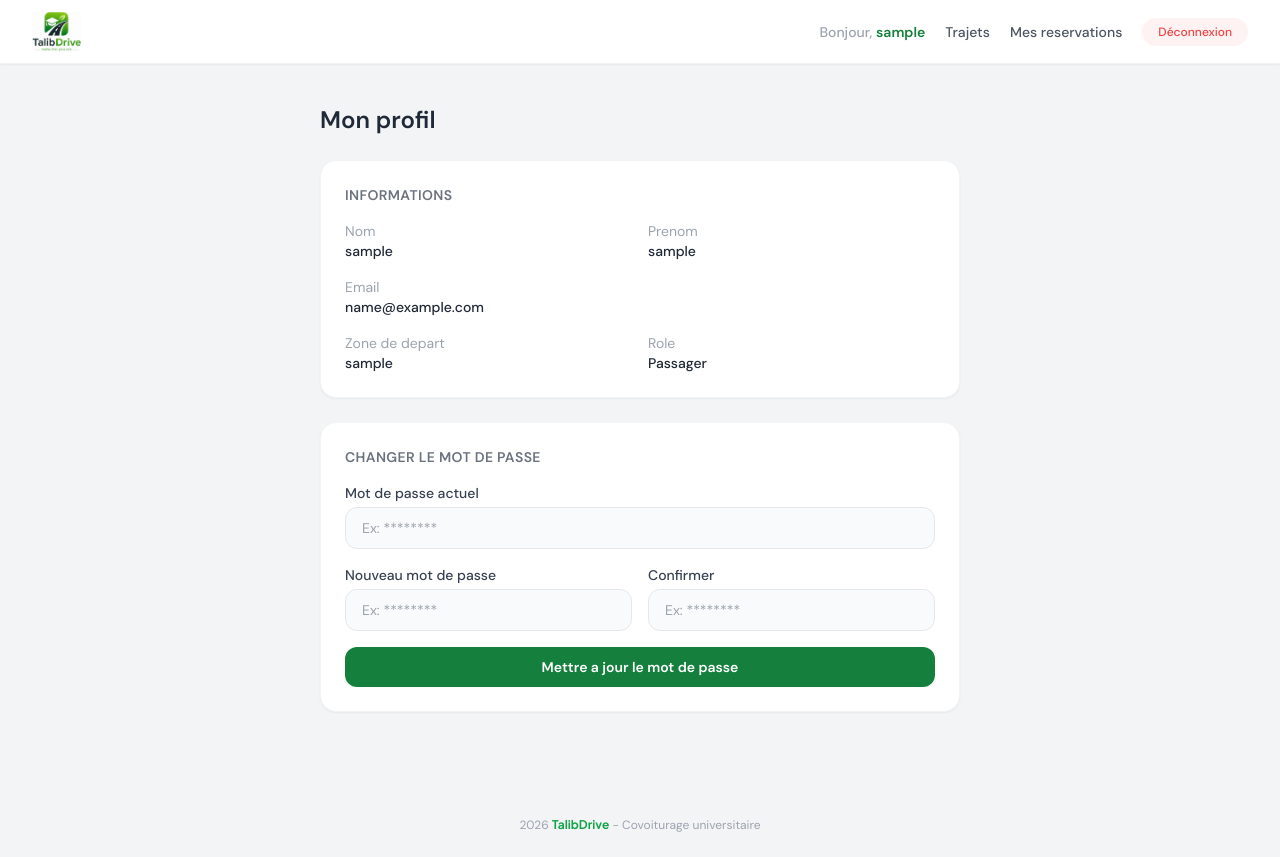
After one commit to ahmedhl-dev/talibdrive, a Flask app: page /profil in a window 1280 px wide. The commit adds this page. Run offline with Flask 3, Linux system fonts and the light colour scheme; the visitor is signed in with stand-in values (Sample User, id 1); some libraries are stand-ins or nearby versions.

Commit message:
Add reviews/ratings feature (Avis), forgot password, profile page, admin table width fix, password strength border colors, fix tests for email verification

```diff
--- a/app/__init__.py
+++ b/app/__init__.py
@@ -27,11 +27,13 @@ def create_app():
     from app.routes.trajets import trajets
     from app.routes.reservations import reservations
     from app.routes.admin import admin
+    from app.routes.avis import avis
 
     app.register_blueprint(auth)
     app.register_blueprint(trajets)
     app.register_blueprint(reservations)
     app.register_blueprint(admin)
+    app.register_blueprint(avis)
 
     with app.app_context():
         from app import models
--- a/app/routes/admin.py
+++ b/app/routes/admin.py
@@ -1,7 +1,7 @@
 from flask import Blueprint, render_template, redirect, url_for, flash
 from flask_login import login_required, current_user
 from app import db
-from app.models import User, Trajet, Reservation, TrajetLog
+from app.models import User, Trajet, Reservation, TrajetLog, Avis
 from werkzeug.security import generate_password_hash
 from flask import request
 from functools import wraps
@@ -24,7 +24,8 @@ def index():
     users = User.query.all()
     trajets = Trajet.query.all()
     reservations = Reservation.query.all()
-    return render_template("admin/index.html", users=users, trajets=trajets, reservations=reservations)
+    avis_signales = Avis.query.filter(Avis.note <= 2).order_by(Avis.created_at.desc()).all()
+    return render_template("admin/index.html", users=users, trajets=trajets, reservations=reservations, avis_signales=avis_signales)
 
 @admin.route("/supprimer/user/<int:user_id>", methods=["POST"])
 @login_required
--- a/app/routes/auth.py
+++ b/app/routes/auth.py
@@ -6,7 +6,8 @@ from flask_login import login_user, logout_user, login_required, current_user
 from werkzeug.security import generate_password_hash, check_password_hash
 from app import db, limiter
 from app.models import User
-from app.email_utils import send_verification_email
+from app.email_utils import send_verification_email, send_reset_email
+from werkzeug.security import generate_password_hash as _gph
 
 auth = Blueprint('auth', __name__)
 
@@ -180,3 +181,98 @@ def login():
 def logout():
     logout_user()
     return redirect(url_for('auth.login'))
+
+
+@auth.route('/mot-de-passe-oublie', methods=['GET', 'POST'])
+@limiter.limit("10 per hour")
+def mot_de_passe_oublie():
+    if request.method == 'POST':
+        email = request.form.get('email', '').strip().lower()
+        user = User.query.filter_by(email=email).first()
+
+        if user:
+            code = generate_code()
+            user.reset_code = code
+            user.reset_code_expiration = datetime.now(timezone.utc) + timedelta(minutes=15)
+            db.session.commit()
+            send_reset_email(user.email, user.prenom, code)
+
+        session['pending_reset_email'] = email
+        flash("Si ce compte existe, un code de reinitialisation a ete envoye.", "success")
+        return redirect(url_for('auth.reinitialiser_mot_de_passe'))
+
+    return render_template('auth/mot_de_passe_oublie.html')
+
+
+@auth.route('/reinitialiser-mot-de-passe', methods=['GET', 'POST'])
+@limiter.limit("15 per hour")
+def reinitialiser_mot_de_passe():
+    email = session.get('pending_reset_email')
+    if not email:
+        flash('Session expiree. Recommencez.', 'error')
+        return redirect(url_for('auth.mot_de_passe_oublie'))
+
+    if request.method == 'POST':
+        code_entre = request.form.get('code', '').strip()
+        nouveau_mdp = request.form.get('nouveau_mdp', '')
+        confirmer_mdp = request.form.get('confirmer_mdp', '')
+
+        user = User.query.filter_by(email=email).first()
+        if not user:
+            flash('Utilisateur introuvable.', 'error')
+            return redirect(url_for('auth.mot_de_passe_oublie'))
+
+        if not user.reset_code_expiration or datetime.now(timezone.utc) > user.reset_code_expiration.replace(tzinfo=timezone.utc):
+            flash('Le code a expire. Demandez un nouveau code.', 'error')
+            return redirect(url_for('auth.mot_de_passe_oublie'))
+
+        if code_entre != user.reset_code:
+            flash('Code incorrect.', 'error')
+            return redirect(url_for('auth.reinitialiser_mot_de_passe'))
+
+        if len(nouveau_mdp) < 8:
+            flash('Le mot de passe doit contenir au moins 8 caracteres.', 'error')
+            return redirect(url_for('auth.reinitialiser_mot_de_passe'))
+
+        if nouveau_mdp != confirmer_mdp:
+            flash('Les mots de passe ne correspondent pas.', 'error')
+            return redirect(url_for('auth.reinitialiser_mot_de_passe'))
+
+        user.mot_de_passe = _gph(nouveau_mdp)
+        user.reset_code = None
+        user.reset_code_expiration = None
+        db.session.commit()
+        session.pop('pending_reset_email', None)
+
+        flash('Mot de passe reinitialise avec succes. Connectez-vous.', 'success')
+        return redirect(url_for('auth.login'))
+
+    return render_template('auth/reinitialiser_mot_de_passe.html', email=email)
+
+
+@auth.route('/profil', methods=['GET', 'POST'])
+@login_required
+def profil():
+    if request.method == 'POST':
+        mdp_actuel = request.form.get('mdp_actuel', '')
+        nouveau_mdp = request.form.get('nouveau_mdp', '')
+        confirmer_mdp = request.form.get('confirmer_mdp', '')
+
+        if not check_password_hash(current_user.mot_de_passe, mdp_actuel):
+            flash('Mot de passe actuel incorrect.', 'error')
+            return redirect(url_for('auth.profil'))
+
+        if len(nouveau_mdp) < 8:
+            flash('Le nouveau mot de passe doit contenir au moins 8 caracteres.', 'error')
+            return redirect(url_for('auth.profil'))
+
+        if nouveau_mdp != confirmer_mdp:
+            flash('Les mots de passe ne correspondent pas.', 'error')
+            return redirect(url_for('auth.profil'))
+
+        current_user.mot_de_passe = generate_password_hash(nouveau_mdp)
+        db.session.commit()
+        flash('Mot de passe modifie avec succes.', 'success')
+        return redirect(url_for('auth.profil'))
+
+    return render_template('auth/profil.html')
--- /dev/null
+++ b/app/routes/avis.py
@@ -0,0 +1,86 @@
+from flask import Blueprint, render_template, redirect, url_for, request, flash, abort
+from flask_login import login_required, current_user
+from app import db
+from app.models import Reservation, Avis
+from datetime import datetime
+
+avis = Blueprint("avis", __name__)
+
+TAGS_CONDUCTEUR = ["Ponctuel", "Vehicule propre", "Bonne conduite", "Sympathique"]
+TAGS_PASSAGER = ["Ponctuel", "Poli", "Respectueux", "Bonne communication"]
+
+
+def get_trip_datetime(trajet, date_specifique=None):
+    date_str = date_specifique if date_specifique else trajet.date
+    try:
+        return datetime.strptime(f"{date_str} {trajet.heure}", "%Y-%m-%d %H:%M")
+    except:
+        return None
+
+
+@avis.route("/noter/<int:res_id>/<int:cible_id>", methods=["GET", "POST"])
+@login_required
+def noter(res_id, cible_id):
+    res = Reservation.query.get_or_404(res_id)
+    trajet = res.trajet
+
+    is_passager = res.passager_id == current_user.id
+    is_conducteur = trajet.conducteur_id == current_user.id
+
+    if not is_passager and not is_conducteur:
+        abort(403)
+
+    if is_passager and cible_id != trajet.conducteur_id:
+        abort(403)
+    if is_conducteur and cible_id != res.passager_id:
+        abort(403)
+
+    if res.statut != "confirmee":
+        flash("Cette reservation n'est pas confirmee.", "error")
+        return redirect(url_for("reservations.mes_reservations"))
+
+    trip_dt = get_trip_datetime(trajet, res.date_specifique)
+    if not trip_dt or trip_dt > datetime.now():
+        flash("Ce trajet n'a pas encore eu lieu.", "error")
+        return redirect(url_for("reservations.mes_reservations"))
+
+    existing = Avis.query.filter_by(reservation_id=res_id, auteur_id=current_user.id, cible_id=cible_id).first()
+    if existing:
+        flash("Vous avez deja note ce trajet.", "error")
+        return redirect(url_for("reservations.mes_reservations"))
+
+    tags_options = TAGS_CONDUCTEUR if is_passager else TAGS_PASSAGER
+
+    if request.method == "POST":
+        note = request.form.get("note", "")
+        commentaire = request.form.get("commentaire", "").strip()
+        selected_tags = request.form.getlist("tags")
+
+        try:
+            note = int(note)
+            if note < 1 or note > 5:
+                raise ValueError
+        except ValueError:
+            flash("Note invalide.", "error")
+            return redirect(url_for("avis.noter", res_id=res_id, cible_id=cible_id))
+
+        valid_tags = [t for t in selected_tags if t in tags_options]
+        if len(commentaire) > 500:
+            commentaire = commentaire[:500]
+
+        new_avis = Avis(
+            reservation_id=res_id,
+            trajet_id=trajet.id,
+            auteur_id=current_user.id,
+            cible_id=cible_id,
+            note=note,
+            commentaire=commentaire or None,
+            tags=",".join(valid_tags) if valid_tags else None
+        )
+        db.session.add(new_avis)
+        db.session.commit()
+        flash("Merci pour votre avis !", "success")
+        return redirect(url_for("reservations.mes_reservations"))
+
+    cible = res.passager if is_conducteur else trajet.conducteur
+    return render_template("avis/noter.html", res=res, trajet=trajet, cible=cible, tags_options=tags_options, is_passager=is_passager)
--- a/app/routes/reservations.py
+++ b/app/routes/reservations.py
@@ -1,7 +1,7 @@
 from flask import Blueprint, render_template, redirect, url_for, flash, request, abort
 from flask_login import login_required, current_user
 from app import db
-from app.models import Reservation, Trajet, TrajetLog
+from app.models import Reservation, Trajet, TrajetLog, Avis
 from datetime import datetime, timezone, timedelta, date as date_type
 
 reservations = Blueprint("reservations", __name__)
--- a/app/templates/auth/login.html
+++ b/app/templates/auth/login.html
@@ -22,6 +22,9 @@
             class="w-full bg-green-700 text-white py-2.5 rounded-xl hover:bg-green-800 transition font-semibold text-sm mt-2">
             Se connecter
         </button>
+        <p class="text-center">
+            <a href="{{ url_for('auth.mot_de_passe_oublie') }}" class="text-xs text-gray-400 hover:text-green-700 hover:underline">Mot de passe oublie ?</a>
+        </p>
     </form>
     <p class="text-sm text-center mt-6 text-gray-400">Pas encore de compte ?
         <a href="{{ url_for('auth.inscription') }}" class="text-green-700 font-semibold hover:underline">S'inscrire</a>
--- /dev/null
+++ b/app/templates/auth/profil.html
@@ -0,0 +1,72 @@
+{% extends "base.html" %}
+{% block content %}
+
+<h1 class="text-2xl font-bold text-gray-800 mb-6">Mon profil</h1>
+
+<div class="bg-white rounded-2xl shadow-sm border border-gray-100 p-6 mb-6">
+    <h2 class="text-sm font-semibold text-gray-500 uppercase tracking-wide mb-4">Informations</h2>
+    <div class="grid grid-cols-2 gap-4 text-sm">
+        <div>
+            <p class="text-gray-400">Nom</p>
+            <p class="font-medium text-gray-800">{{ current_user.nom }}</p>
+        </div>
+        <div>
+            <p class="text-gray-400">Prenom</p>
+            <p class="font-medium text-gray-800">{{ current_user.prenom }}</p>
+        </div>
+        <div class="col-span-2">
+            <p class="text-gray-400">Email</p>
+            <p class="font-medium text-gray-800">{{ current_user.email }}</p>
+        </div>
+        <div>
+            <p class="text-gray-400">Zone de depart</p>
+            <p class="font-medium text-gray-800">{{ current_user.zone_depart }}</p>
+        </div>
+        <div>
+            <p class="text-gray-400">Role</p>
+            <p class="font-medium text-gray-800">
+                {% if current_user.is_admin %}Admin{% elif current_user.est_conducteur %}Conducteur{% else %}Passager{% endif %}
+            </p>
+        </div>
+        {% if current_user.est_conducteur %}
+        <div>
+            <p class="text-gray-400">Vehicule</p>
+            <p class="font-medium text-gray-800">{{ current_user.vehicule or "-" }}</p>
+        </div>
+        <div>
+            <p class="text-gray-400">Telephone</p>
+            <p class="font-medium text-gray-800">{{ current_user.telephone or "-" }}</p>
+        </div>
+        {% endif %}
+    </div>
+</div>
+
+<div class="bg-white rounded-2xl shadow-sm border border-gray-100 p-6">
+    <h2 class="text-sm font-semibold text-gray-500 uppercase tracking-wide mb-4">Changer le mot de passe</h2>
+    <form method="POST" class="space-y-4">
+        <input type="hidden" name="csrf_token" value="{{ csrf_token() }}">
+        <div>
+            <label class="block text-sm font-medium text-gray-700 mb-1">Mot de passe actuel</label>
+            <input type="password" name="mdp_actuel" required placeholder="Ex: ********"
+                class="w-full border border-gray-200 rounded-xl px-4 py-2.5 text-sm focus:outline-none focus:ring-2 focus:ring-green-500 bg-gray-50">
+        </div>
+        <div class="grid grid-cols-2 gap-4">
+            <div>
+                <label class="block text-sm font-medium text-gray-700 mb-1">Nouveau mot de passe</label>
+                <input type="password" name="nouveau_mdp" required placeholder="Ex: ********"
+                    class="w-full border border-gray-200 rounded-xl px-4 py-2.5 text-sm focus:outline-none focus:ring-2 focus:ring-green-500 bg-gray-50">
+            </div>
+            <div>
+                <label class="block text-sm font-medium text-gray-700 mb-1">Confirmer</label>
+                <input type="password" name="confirmer_mdp" required placeholder="Ex: ********"
+                    class="w-full border border-gray-200 rounded-xl px-4 py-2.5 text-sm focus:outline-none focus:ring-2 focus:ring-green-500 bg-gray-50">
+            </div>
+        </div>
+        <button type="submit"
+            class="w-full bg-green-700 text-white py-2.5 rounded-xl hover:bg-green-800 transition font-semibold text-sm">
+            Mettre a jour le mot de passe
+        </button>
+    </form>
+</div>
+
+{% endblock %}
--- a/app/templates/base.html
+++ b/app/templates/base.html
@@ -85,7 +85,7 @@
     </div>
     {% endif %}
 
-    <main class="flex-1 max-w-2xl w-full mx-auto mt-6 sm:mt-10 px-3 sm:px-4 pb-10">
+    <main class="flex-1 {% block container_class %}max-w-2xl{% endblock %} w-full mx-auto mt-6 sm:mt-10 px-3 sm:px-4 pb-10">
         {% with messages = get_flashed_messages(with_categories=true) %}
             {% for category, message in messages %}
                 <div class="mb-4 p-4 rounded-lg text-sm font-medium
--- a/app/templates/trajets/index.html
+++ b/app/templates/trajets/index.html
@@ -34,6 +34,9 @@
 
                     <div class="text-sm text-gray-500 mt-1">
                         👤 {{ trajet.conducteur.prenom }} {{ trajet.conducteur.nom }}
+                        {% if ratings.get(trajet.conducteur_id) %}
+                            &nbsp;·&nbsp; ⭐ {{ ratings[trajet.conducteur_id].avg }} ({{ ratings[trajet.conducteur_id].count }})
+                        {% endif %}
                         {% if trajet.conducteur.vehicule %}
                             &nbsp;·&nbsp; 🚗 {{ trajet.conducteur.vehicule }}
                         {% endif %}
--- a/tests.py
+++ b/tests.py
@@ -11,6 +11,7 @@ def app():
     app.config["SQLALCHEMY_DATABASE_URI"] = "sqlite:///:memory:"
     app.config["WTF_CSRF_ENABLED"] = False
     app.config["RATELIMIT_ENABLED"] = False
+    app.config["BREVO_API_KEY"] = None  # disable real email sending during tests
     with app.app_context():
         db.create_all()
         yield app
@@ -28,7 +29,8 @@ def create_user(email, est_conducteur=False, telephone=None):
         zone_depart="Mohammedia",
         est_conducteur=est_conducteur,
         vehicule="Dacia" if est_conducteur else None,
-        telephone=telephone
+        telephone=telephone,
+        email_verifie=True
     )
     db.session.add(u)
     db.session.flush()
@@ -70,6 +72,7 @@ def test_inscription(client, app):
             "nom": "Alaoui", "prenom": "Youssef",
             "email": "youssef@univ.ma",
             "mot_de_passe": "test1234",
+            "confirmer_mot_de_passe": "test1234",
             "zone_depart": "Mohammedia"
         }, follow_redirects=True)
         assert res.status_code == 200
@@ -93,6 +96,7 @@ def test_conducteur_requires_telephone(client, app):
             "nom": "A", "prenom": "B",
             "email": "driver@univ.ma",
             "mot_de_passe": "test1234",
+            "confirmer_mot_de_passe": "test1234",
             "zone_depart": "Mohammedia",
             "est_conducteur": "on",
             "telephone": ""
```
Also changed, not shown: app/email_utils.py (+43 -0 lines), app/models.py (+17 -0 lines), app/routes/trajets.py (+10 -2 lines), app/templates/admin/index.html (+69 -0 lines), app/templates/auth/inscription.html (+22 -1 lines), app/templates/auth/mot_de_passe_oublie.html (added, +25 -0 lines), app/templates/auth/reinitialiser_mot_de_passe.html (added, +35 -0 lines), app/templates/avis/noter.html (added, +70 -0 lines), migrations/versions/9dd869f9ccd8_add_password_reset_fields.py (added, +34 -0 lines).
